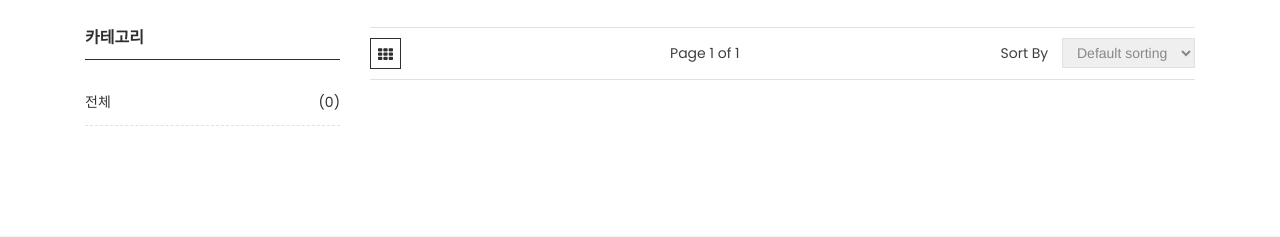
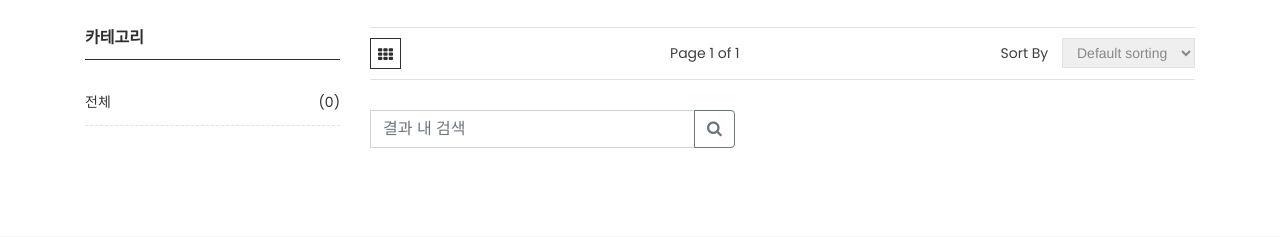
Before and after one commit to jinmay/jinmaymall, a Django app: page /products/ in a window 1280 px wide. Shown: the part 467-704 px from the top of the page. Run offline with Django 3.2, Linux system fonts and the light colour scheme; data that the repository does not hold is empty; some libraries are stand-ins or nearby versions; some web fonts are replaced.

Commit message:
카테고리별 검색 구현

```diff
--- a/products/templates/products/product_list.html
+++ b/products/templates/products/product_list.html
@@ -111,8 +111,20 @@
 								</div>
 								<!-- End Single Product -->
 								{% endfor %}
+							</div>
 
-							</div>
+							<form class="form-inline" action="" method="GET">
+								<div class="input-group">
+									<input type="hidden" name="category" value="{{ category_id }}">
+									<input type="text" class="form-control" placeholder="결과 내 검색" size="30" name="qq" value="{{ qq }}">
+									<div class="input-group-append">
+										<button type="submit" class="btn btn-outline-secondary">
+											<i class="fa fa-search fa-1x" aria-hidden="true"></i>
+										</button>
+									</div>
+								</div>
+							</form>
+
 							<ul class="wn__pagination">
 								{% if is_paginated %}
 									{% if page_obj.has_previous %}
--- a/products/views.py
+++ b/products/views.py
@@ -19,14 +19,19 @@ class ProductListView(ListView):
         context['category_list'] = Category.objects.all()
         context['product_total_count'] = Product.objects.filter(is_active=True).count()
         context['q'] = self.request.GET.get('q', "")
+        context['qq'] = self.request.GET.get('qq', "")
+        context['category_id'] = self.request.GET.get('category', None)
         return context
 
     def get_queryset(self):
         q = self.request.GET.get('q', None)
+        qq = self.request.GET.get('qq', None)
         category_id = self.request.GET.get('category', None)
         qs = Product.objects.filter_by_category(category_id)
         if q:
             qs = qs.filter(name__icontains=q)
+        elif qq:
+            qs = qs.filter(name__icontains=qq, category_id=category_id)
         return qs
 
 product_list = ProductListView.as_view()
```
